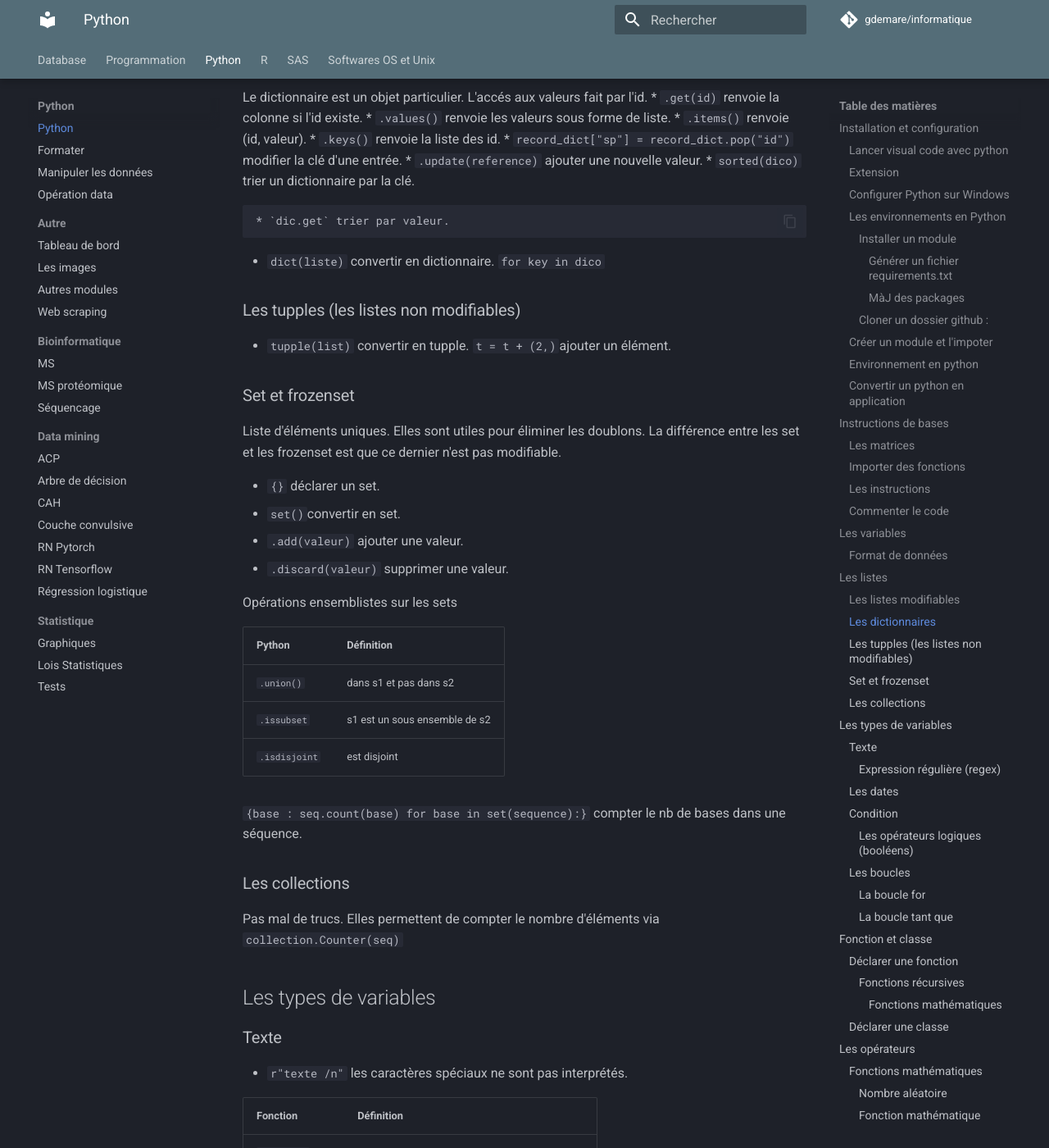
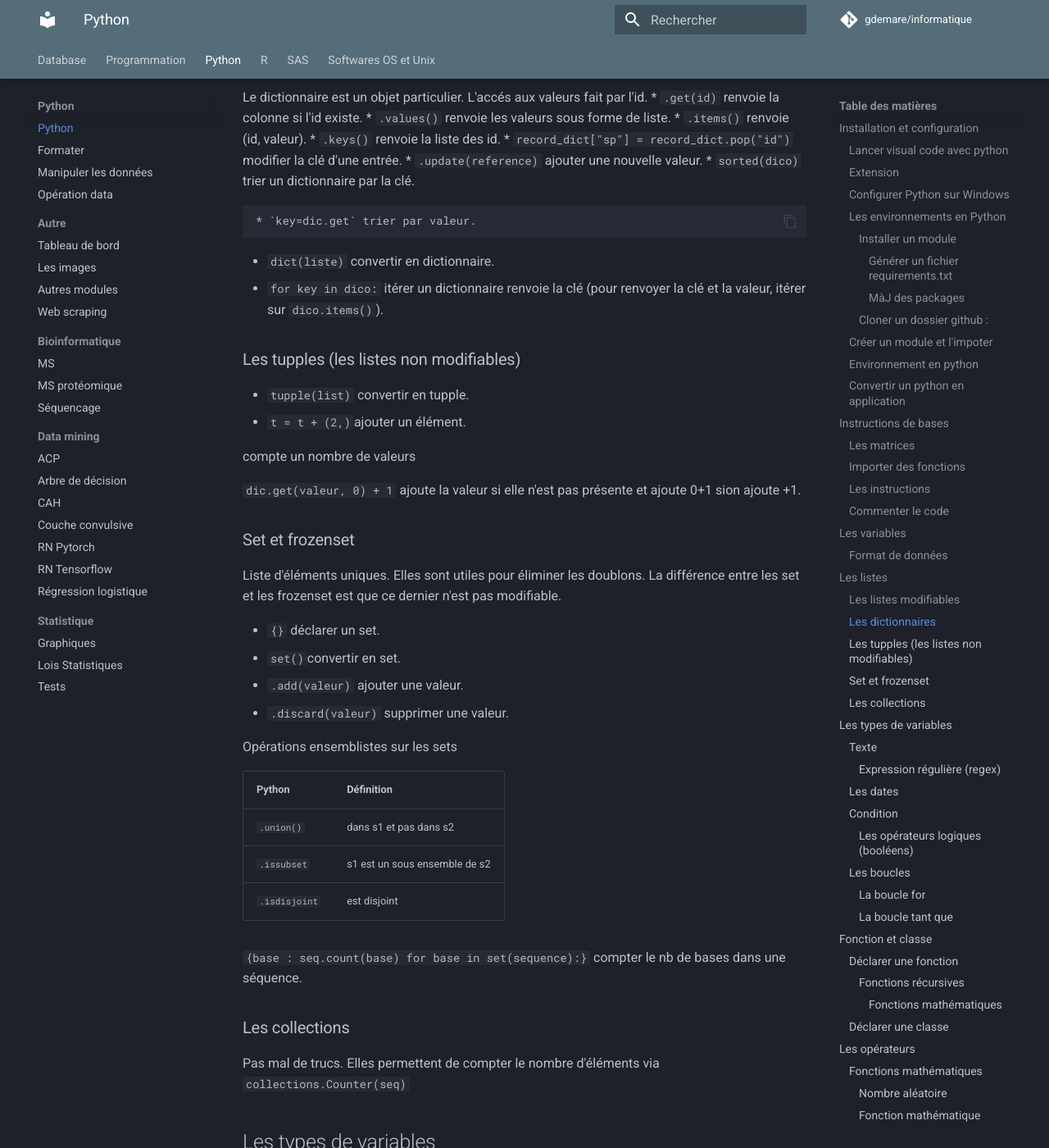
Before and after one commit to gdemare/Informatique, an MkDocs documentation site: the page built from docs/python/python_py.md, in a window 1280 px wide and 1400 px high, scrolled down 5778 px. Shown: the whole window at 82% size. Built offline with MkDocs 1.6.1 and Material for MkDocs 9.7.7, drawn with Linux system fonts in a browser that asks for light colours; comment, search, counter and statistics services are not loaded; some of the changed text lies outside the part shown.

Commit message:
Update python_py.md

````diff
--- a/docs/python/python_py.md
+++ b/docs/python/python_py.md
@@ -219,15 +219,19 @@ Le dictionnaire est un objet particulier. L'accés aux valeurs fait par l'id.
 * `.update(reference)` ajouter une nouvelle valeur.
 * `sorted(dico)` trier un dictionnaire par la clé.
 
-	* `dic.get` trier par valeur.
+	* `key=dic.get` trier par valeur.
 
 * `dict(liste)` convertir en dictionnaire.
-`for key in dico`
+* `for key in dico:` itérer un dictionnaire renvoie la clé (pour renvoyer la clé et la valeur, itérer sur `dico.items()`).
 
 ### Les tupples (les listes non modifiables)
 
 * `tupple(list)` convertir en tupple.
-`t = t + (2,)`ajouter un élément.
+* `t = t + (2,)`ajouter un élément.
+
+compte un nombre de valeurs
+
+`dic.get(valeur, 0) + 1` ajoute la valeur si elle n'est pas présente et ajoute 0+1 sion ajoute +1.
 
 ### Set et frozenset
 
@@ -250,7 +254,7 @@ Python			| Définition
 
 ### Les collections
 
-Pas mal de trucs. Elles permettent de compter le nombre d'éléments via `collection.Counter(seq)`
+Pas mal de trucs. Elles permettent de compter le nombre d'éléments via `collections.Counter(seq)`
 
 ## Les types de variables
 
@@ -754,3 +758,16 @@ print(open_file)
 ou `.askopenfilename()`
 * `fichier = re.search(r'((?!(/|\\)).)*$' , open_file).group(0)` le fichier.
 * `dossier = open_file.replace(fichier, "")` le dossier.
+
+
+### Développer avec Jupyter notebook
+
+Recharger automatiquement un module à chaque exécution du code. Utile pour développer un module. Ne fonctionne qu'avec jupyternotebook?
+
+```
+%load_ext autoreload
+%autoreload 2
+```
+
+`%%time` renvoie le cout d'éxécution.
+`%%timeit` exécute une boucle pour mesurer en moyenne le temps d'exécution.
````
